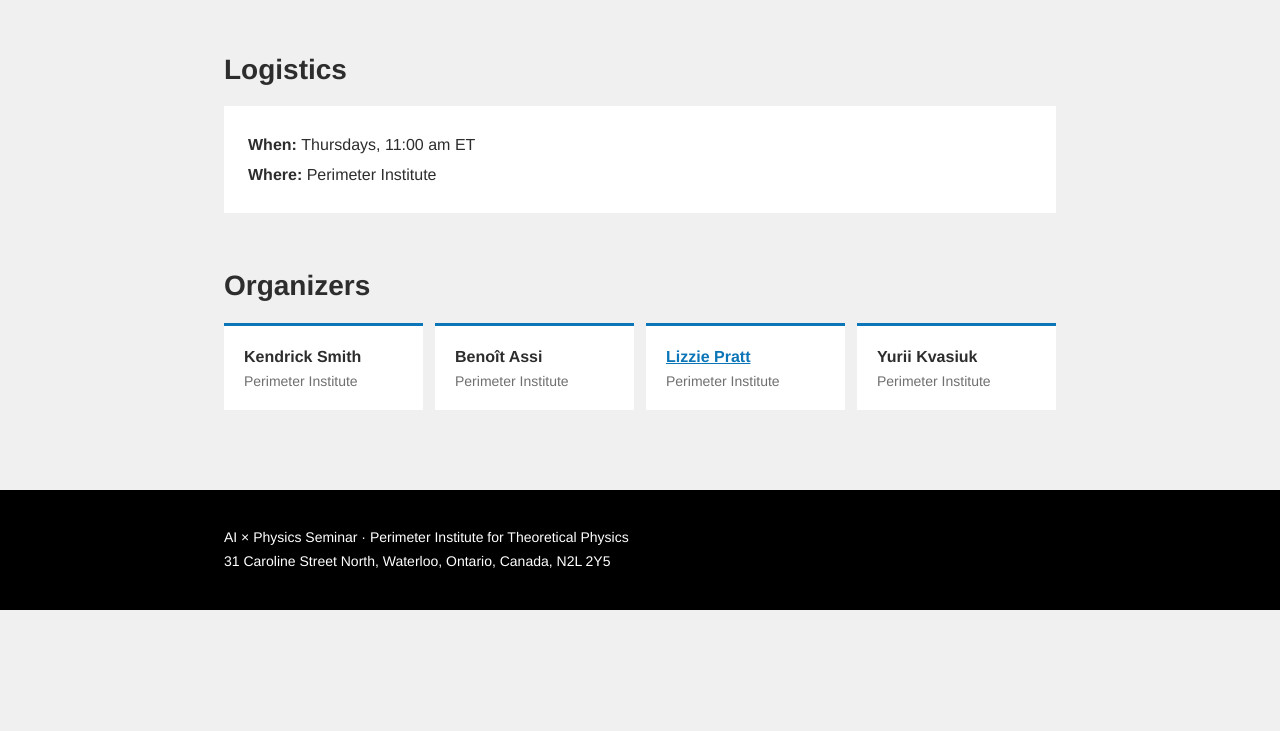
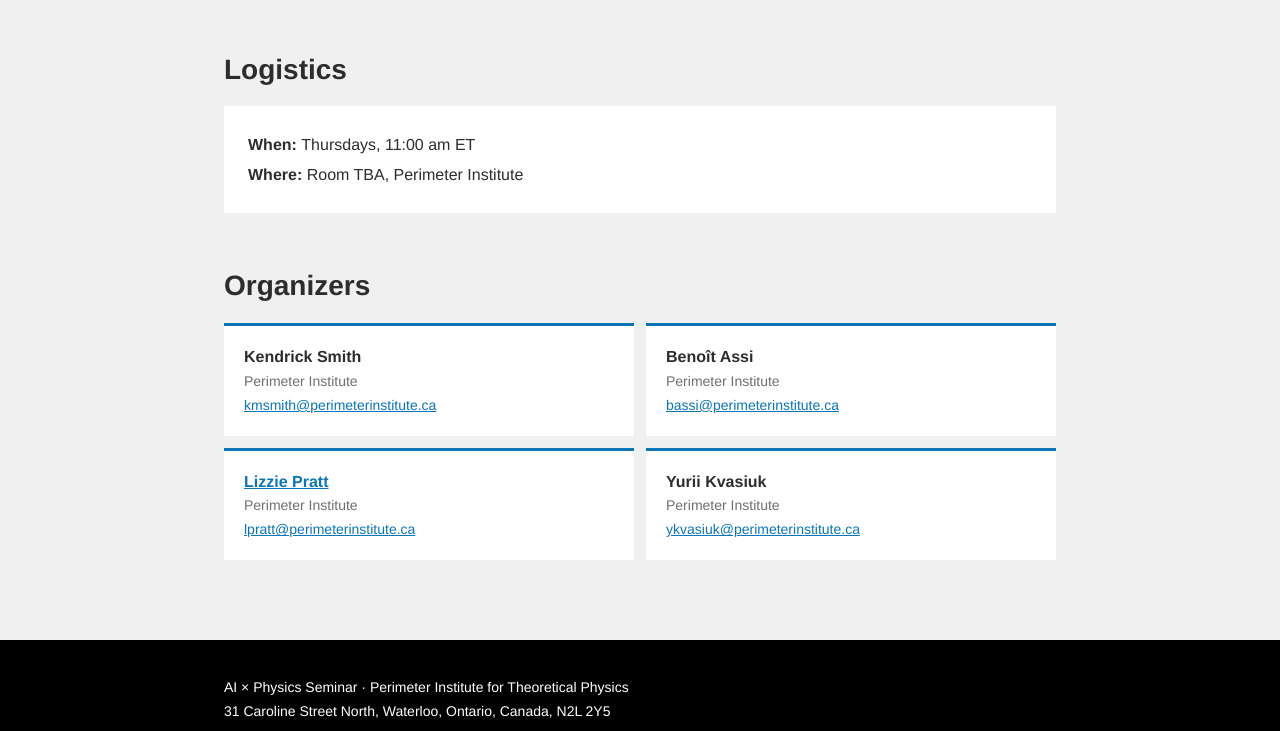
Before and after one commit to pi-physics-x-ai/pi-physics-x-ai.github.io, a plain HTML site: page index.html in a window 1280 px wide. Shown: the part 711-1442 px from the top of the page. Before the commit the page ends 1321 px from the top, so only its background shows below. Drawn offline with Linux system fonts and the light colour scheme.

Commit message:
Add organizer emails and room TBA
Co-Authored-By: Claude Fable 5.2 <noreply@anthropic.com>

```diff
--- a/data.js
+++ b/data.js
@@ -11,17 +11,17 @@ const SERIES = {
     "machine learning, and everything in between.",
   // Default details shown in the "Logistics" section. Leave "" to hide a line.
   when: "Thursdays, 11:00 am ET",
-  where: "Perimeter Institute",
+  where: "Room TBA, Perimeter Institute",
   mailingList: "",   // URL to subscribe, or ""
   contactEmail: "",  // or ""
 };
 
-// The four organizers. `url` and `affiliation` are optional.
+// The four organizers. `email`, `url` and `affiliation` are optional.
 const ORGANIZERS = [
-  { name: "Kendrick Smith", affiliation: "Perimeter Institute", url: "" },
-  { name: "Benoît Assi", affiliation: "Perimeter Institute", url: "" },
-  { name: "Lizzie Pratt", affiliation: "Perimeter Institute", url: "https://lizziepratt.com" },
-  { name: "Yurii Kvasiuk", affiliation: "Perimeter Institute", url: "" },
+  { name: "Kendrick Smith", email: "kmsmith@perimeterinstitute.ca", affiliation: "Perimeter Institute", url: "" },
+  { name: "Benoît Assi", email: "bassi@perimeterinstitute.ca", affiliation: "Perimeter Institute", url: "" },
+  { name: "Lizzie Pratt", email: "lpratt@perimeterinstitute.ca", affiliation: "Perimeter Institute", url: "https://lizziepratt.com" },
+  { name: "Yurii Kvasiuk", email: "ykvasiuk@perimeterinstitute.ca", affiliation: "Perimeter Institute", url: "" },
 ];
 
 // Talks, in any order. The page sorts them and splits upcoming / past
--- a/index.html
+++ b/index.html
@@ -82,10 +82,11 @@
 
   .panel { background: var(--card); padding: 22px 24px; }
   .panel p { margin: 4px 0; }
-  .organizers { display: grid; grid-template-columns: repeat(auto-fit, minmax(180px, 1fr)); gap: 12px; }
+  .organizers { display: grid; grid-template-columns: repeat(auto-fit, minmax(300px, 1fr)); gap: 12px; }
   .organizers li { background: var(--card); padding: 18px 20px; border-top: 3px solid var(--blue); }
   .organizers .name { font-weight: 600; }
   .organizers .aff { font-size: 14px; color: var(--soft); }
+  .organizers .email { font-size: 14px; overflow-wrap: anywhere; }
   .empty { background: var(--card); padding: 22px 24px; color: var(--muted); }
 
   footer { background: var(--black); color: #fff; margin-top: 80px; padding: 36px 0; font-size: 14px; line-height: 1.7; }
@@ -234,6 +235,7 @@
     name.append(o.url ? link(o.url, o.name) : o.name);
     li.append(name);
     if (o.affiliation) li.append(el("div", "aff", o.affiliation));
+    if (o.email) li.append(link("mailto:" + o.email, o.email, "email"));
     $("organizers").append(li);
   });
 
```
